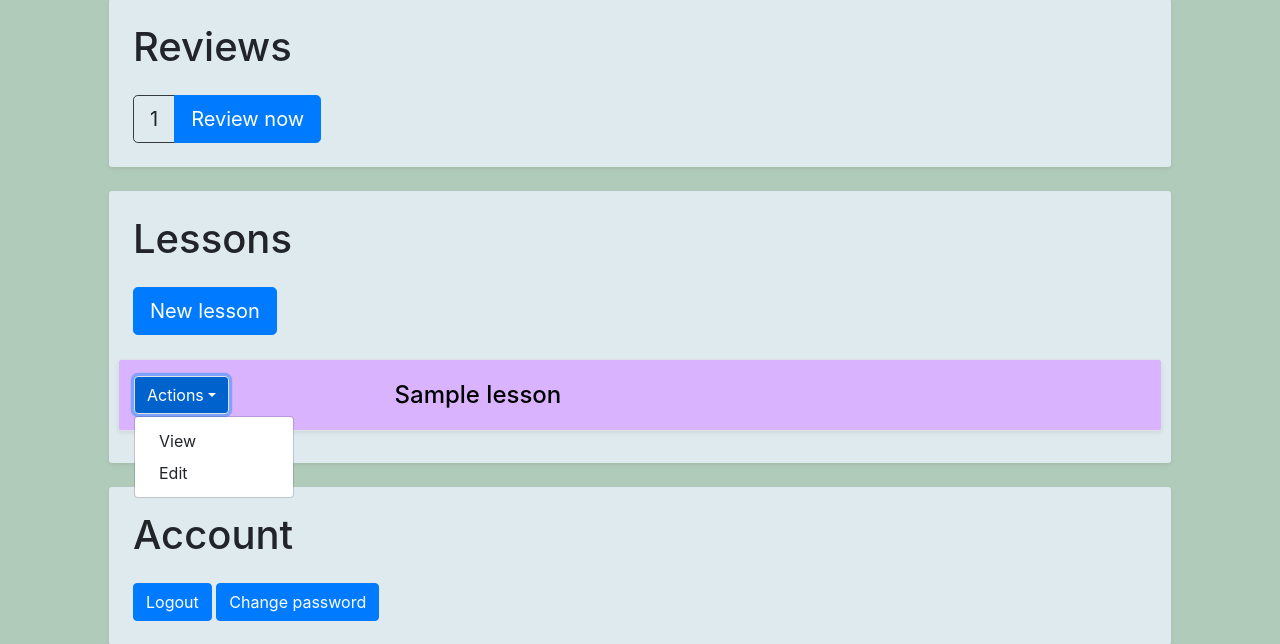
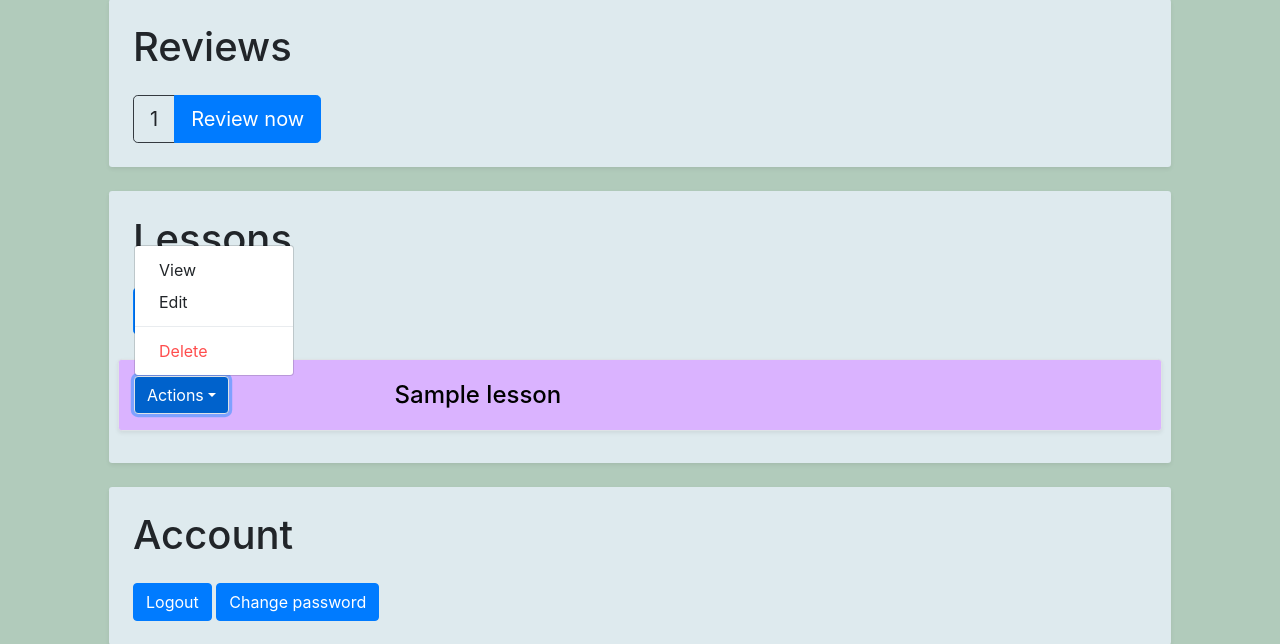
Before and after one commit to dmjz/studious, a Django app: page /profile/ in a window 1280 px wide, after a click on "Actions". Shown: the part 252-896 px from the top of the page. Run offline with Django 3.2, Linux system fonts and the light colour scheme; a user stored in the database is signed in; tables that the repository leaves empty hold one stand-in row (values such as "Sample post"); some libraries are stand-ins or nearby versions.

Commit message:
Add delete button with confirmation modal that requires user to type DELETE to confirm before he can delete

```diff
--- a/core/templates/profile.html
+++ b/core/templates/profile.html
@@ -57,6 +57,8 @@
                             {% if not lesson.is_public %}
                             <a class="dropdown-item" href="{% url 'publish' lesson_id=lesson.id %}">Publish</a>
                             {% endif %}
+                            <div class="dropdown-divider"></div>
+                            <a class="dropdown-item dropdown-danger" href="#">Delete</a>
                         </div>
                     </div>
                 </div>
@@ -87,6 +89,12 @@
                             <a class="dropdown-item" href="{% url 'publish' lesson_id=lesson.id %}">Publish</a>
                             {% endif %}
                             <a class="dropdown-item" href="{% url 'add_review' lesson_id=lesson.id %}">Add to reviews</a>
+                            <div class="dropdown-divider"></div>
+                            <button
+                                type="button"
+                                data-toggle="modal" data-target="#delete-modal"
+                                class="dropdown-item dropdown-danger"
+                                >Delete</button>
                         </div>
                     </div>
                 </div>
@@ -107,4 +115,36 @@
     <a class="btn btn-primary" href="{% url 'logout' %}" role="button">Logout</a>
     <a class="btn btn-primary" href="{% url 'password_change' %}" role="button">Change password</a>
 </div>
+
+<!-- Delete modal -->
+<div class="modal fade" id="delete-modal" tabindex="-1" role="dialog" aria-labelledby="delete-modal-label" aria-hidden="true">
+    <div class="modal-dialog" role="document">
+        <div class="modal-content">
+        <div class="modal-header">
+            <h5 class="modal-title" id="delete-modal-label">WARNING</h5>
+            <button type="button" class="close" data-dismiss="modal" aria-label="Close">
+            <span aria-hidden="true">&times;</span>
+            </button>
+        </div>
+        <div class="modal-body">
+            <p>
+                You will lose all of this lesson's data, and all of your progress on this lessons's reviews.
+                If you're <em>absolutely sure</em> you want to delete this lesson, type "DELETE" in the field below:
+            </p>
+            <form method="POST" class="form-inline">
+                {% csrf_token %}
+                <input type="text" class="form-control mb-2 mr-sm-2" id="delete-confirm-input" name="delete-confirm-input">
+                <button disabled type="submit" class="btn btn-danger mb-2 disabled" id="delete-final-button">Delete</button>
+            </form>
+        </div>
+        <div class="modal-footer">
+            <a class="btn btn-secondary" href="#" role="button" data-dismiss="modal">Cancel</a>
+        </div>
+        </div>
+    </div>
+</div>
 {% endblock %}
+
+{% block endbody %}
+<script src="{% static 'lib/profile.js' %}"></script>
+{% endblock %}
--- a/static/css/style.css
+++ b/static/css/style.css
@@ -77,6 +77,10 @@
     text-decoration: none;
 }
 
+.dropdown-danger {
+    color: #ff4d4d;
+}
+
 /* Basically Bootstrap's disabled class, but doesn't fade colors */
 .custom-a-disabled {
     cursor: default;
--- /dev/null
+++ b/static/lib/profile.js
@@ -0,0 +1,17 @@
+$( document ).ready(function() {
+
+    // Enable/disable delete button based on value of text input
+    $('#delete-confirm-input').on('keyup', function(e) {
+        var input  = $('#delete-confirm-input'),
+            button = $('#delete-final-button');
+        if (input.val() == 'DELETE') {
+            button.removeClass('disabled');
+            button.removeAttr("disabled");
+        }
+        else {
+            button.addClass('disabled');
+            button.attr('disabled', true);
+        }
+    });
+
+});
```
